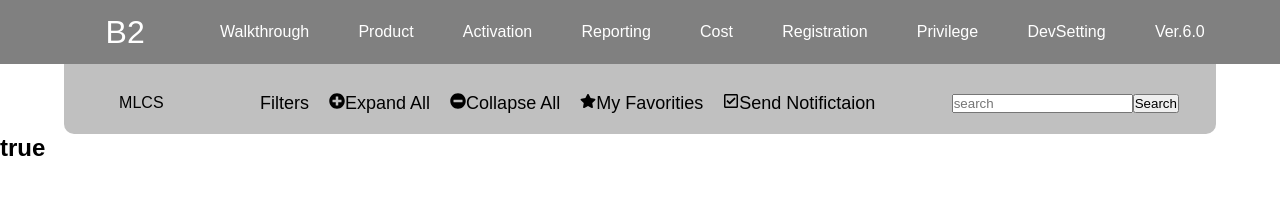
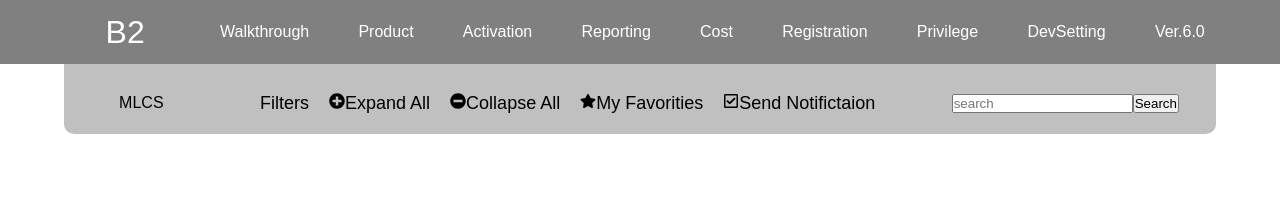
Before and after one commit to kamaliraghupathy/bb-mlcs, a React (Create React App) app: page /registration in a window 1280 px wide. Shown: the top 224 px of the page. Built offline with nearby package versions, Linux system fonts and the light colour scheme.

Commit message:
DP- Implemented props interface for typescript

```diff
--- a/src/apps/Registration/Registration.tsx
+++ b/src/apps/Registration/Registration.tsx
@@ -1,16 +1,17 @@
-import React, {useState} from 'react';
+import * as React from 'react';
 import TopBar from "./TopBar";
 import Results from "./result/Results";
 import {requestSchoolMockDataWithQuery} from "../api/Mock/mock-api-request";
+import {ISchoolResponseModel} from "./result/model/result-model";
 
 /**
  * Functional Components for registration page
  */
 export const Registration = () => {
-    const [searchResults, setSearchResults] = useState([]);
+    const [searchResults, setSearchResults] = React.useState<ISchoolResponseModel>([]);
 
-    const schoolSearchQuery = (q) => {
-        requestSchoolMockDataWithQuery(q).then(data => {
+    const schoolSearchQuery = (query: string) => {
+        requestSchoolMockDataWithQuery(query).then(data => {
             setSearchResults(data)
         })
     };
@@ -21,10 +22,10 @@ export const Registration = () => {
                 <TopBar schoolSearchHandler={schoolSearchQuery}/>
             </div>
             <div>
-                <Results schools={searchResults} expandAll='true'/>
+                <Results schools={searchResults} expandAll={true}/>
             </div>
         </div>
     )
-}
+};
 
 export default Registration
--- a/src/apps/Registration/TopBar.tsx
+++ b/src/apps/Registration/TopBar.tsx
@@ -1,10 +1,15 @@
-import React, {useState} from 'react';
+import * as React from 'react';
 import './TopBar.css'
 import { FaMinusCircle, FaPlusCircle, FaRegCheckSquare, FaStar } from 'react-icons/fa'
 
-function TopBar(props) {
-    const {schoolSearchHandler} = props
-    const [schoolSearchKeyword, setSchoolSearchKeyword] = useState('');
+export interface IRegistrationOwnProps{
+    /* Callback executed when user entered the school name */
+    schoolSearchHandler: (data: string) => void;
+}
+
+export const TopBar = (props: IRegistrationOwnProps) => {
+    const {schoolSearchHandler} = props;
+    const [schoolSearchKeyword, setSchoolSearchKeyword] = React.useState<string>('');
 
     return (
         <div className="top">
@@ -42,6 +47,6 @@ function TopBar(props) {
             </div>
         </div>
     )
-}
+};
 
 export default TopBar;
--- a/src/apps/Registration/result/Results.tsx
+++ b/src/apps/Registration/result/Results.tsx
@@ -1,17 +1,24 @@
 import React from 'react';
+import {ISchoolResponseModel} from "./model/result-model";
+
+export interface IResultOwnProps{
+    /* School results model */
+    schools: ISchoolResponseModel;
+    /* Expand the school Results */
+    expandAll: boolean;
+}
 
 /**
  * Functional component for school results
  */
-export const Results = (props) => {
-    const {schools, expandAll} = props;
+export const Results = (props: IResultOwnProps) => {
+    const {schools} = props;
 
     return (
         <div>
-            <h2>{schools.id}</h2>
-            <h2>{expandAll}</h2>
+            <h2>{schools.gender}</h2>
         </div>
     )
-}
 
+};
 export default Results;
```
